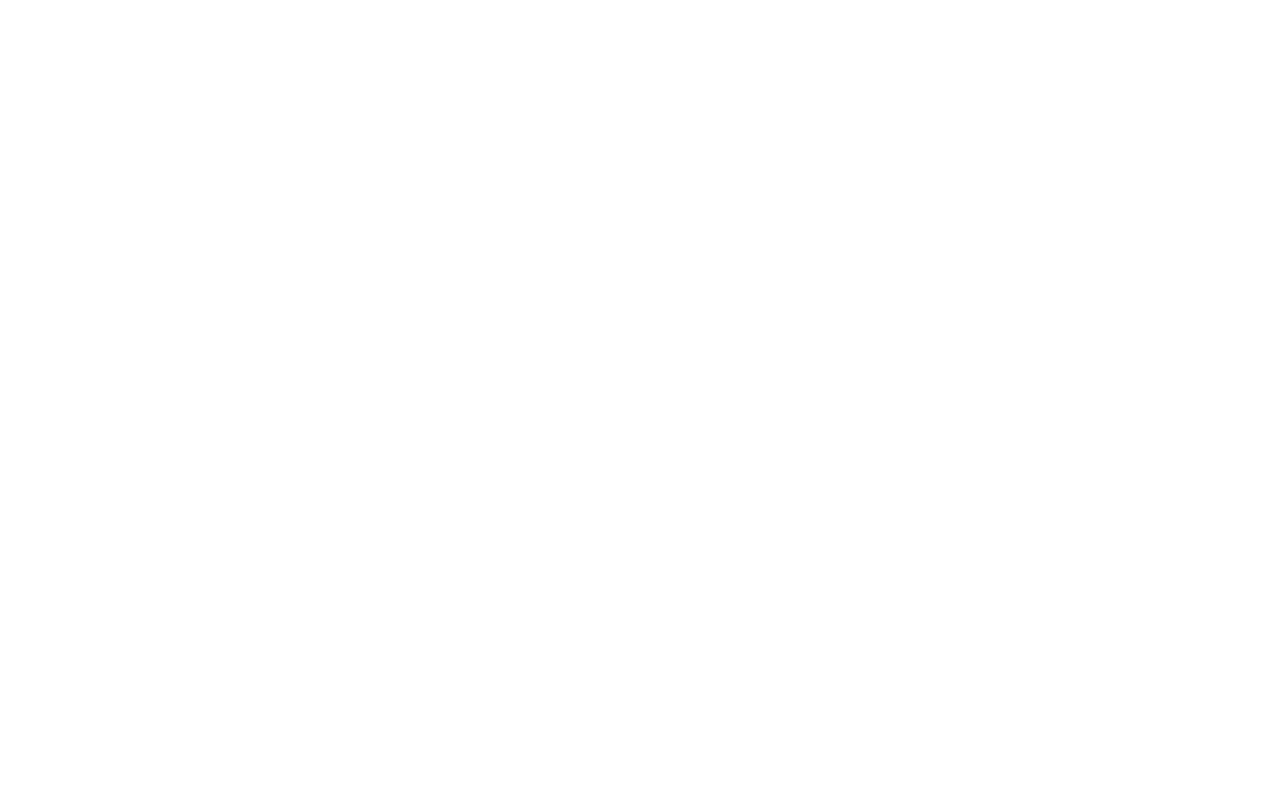
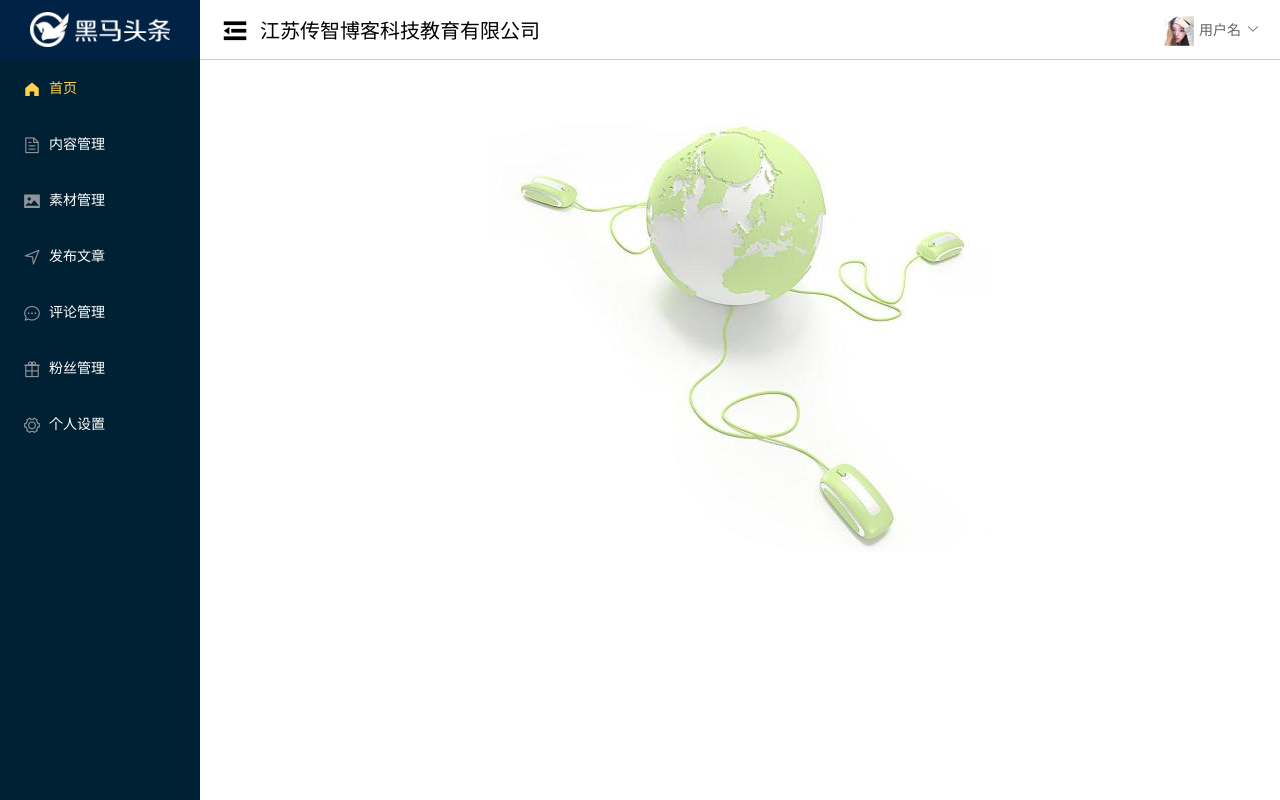
Before and after one commit to zhangliqi0423/heima-toutiao-pc, a Vue app: page /#/ in a window 1280 px wide. Built offline with nearby package versions, Linux system fonts and the light colour scheme.

Commit message:
首页部分功能

```diff
--- a/package.json
+++ b/package.json
@@ -3,7 +3,7 @@
   "version": "0.1.0",
   "private": true,
   "scripts": {
-    "serve": "vue-cli-service serve",
+    "serve": "vue-cli-service serve --open",
     "build": "vue-cli-service build",
     "lint": "vue-cli-service lint"
   },
--- /dev/null
+++ b/src/views/404/index.vue
@@ -0,0 +1,18 @@
+<template>
+  <div class="container-404"></div>
+</template>
+
+<script>
+export default {}
+</script>
+
+<style>
+.container-404 {
+  width: 100%;
+  height: 100%;
+  position: absolute;
+  left: 0;
+  top: 0;
+  background: url(../../assets/img/404.png) no-repeat center/cover;
+}
+</style>
--- /dev/null
+++ b/src/views/home/index.vue
@@ -0,0 +1,138 @@
+<template>
+  <el-container class="home-container">
+    <el-aside :width="isOpen? '200px':'64px'">
+      <!-- logo -->
+      <div class="logo" :class="{smallLogo:!isOpen}"></div>
+      <el-menu
+        default-active="/"
+        background-color="#002033"
+        text-color="#fff"
+        active-text-color="#ffd04b"
+        style="border-right:none"
+        :collapse="!isOpen"
+        :collapse-transition="false"
+        router
+      >
+        <el-menu-item index="/">
+          <i class="el-icon-s-home"></i>
+          <span slot="title">首页</span>
+        </el-menu-item>
+        <el-menu-item index="/article">
+          <i class="el-icon-document"></i>
+          <span slot="title">内容管理</span>
+        </el-menu-item>
+        <el-menu-item index="/image">
+          <i class="el-icon-picture"></i>
+          <span slot="title">素材管理</span>
+        </el-menu-item>
+        <el-menu-item index="/publish">
+          <i class="el-icon-position"></i>
+          <span slot="title">发布文章</span>
+        </el-menu-item>
+        <el-menu-item index="/comment">
+          <i class="el-icon-chat-dot-round"></i>
+          <span slot="title">评论管理</span>
+        </el-menu-item>
+        <el-menu-item index="/fans">
+          <i class="el-icon-present"></i>
+          <span slot="title">粉丝管理</span>
+        </el-menu-item>
+        <el-menu-item index="/setting">
+          <i class="el-icon-setting"></i>
+          <span slot="title">个人设置</span>
+        </el-menu-item>
+      </el-menu>
+    </el-aside>
+    <el-container>
+      <el-header>
+        <!-- 图标 -->
+        <span class="el-icon-s-fold icon" @click="toggleMenu"></span>
+        <!-- 文字 -->
+        <span class="text">江苏传智博客科技教育有限公司</span>
+        <!-- 下拉菜单组件 -->
+        <el-dropdown class="dropdown">
+          <span class="el-dropdown-link">
+            <img class="headIocn" src="../../assets/img/avatar.jpg" alt />
+            <span class="name">用户名</span>
+            <i class="el-icon-arrow-down el-icon--right"></i>
+          </span>
+          <el-dropdown-menu slot="dropdown">
+            <el-dropdown-item icon="el-icon-setting">个人设置</el-dropdown-item>
+            <el-dropdown-item icon="el-icon-unlock">退出登录</el-dropdown-item>
+          </el-dropdown-menu>
+        </el-dropdown>
+      </el-header>
+      <el-main>
+        <!-- 二级路由容器 -->
+        <router-view></router-view>
+      </el-main>
+    </el-container>
+  </el-container>
+</template>
+
+<script>
+export default {
+  data () {
+    return {
+      isOpen: true
+    }
+  },
+  methods: {
+    toggleMenu () {
+      this.isOpen = !this.isOpen
+    }
+  }
+}
+</script>
+
+<style scoped lang="less">
+.home-container {
+  width: 100%;
+  height: 100%;
+  position: absolute;
+  left: 0;
+  top: 0;
+  .el-aside {
+    background-color: #002033;
+    .logo {
+      width: 100%;
+      height: 60px;
+      background: #002244 url(../../assets/img/logo_admin.png) no-repeat center /
+        140px auto;
+    }
+    .smallLogo {
+      background-image: url(../../assets/img/logo_admin_01.png);
+      background-size: 32px auto;
+    }
+  }
+  .el-header {
+    border-bottom: 1px solid #ccc;
+    height: 60px;
+    line-height: 60px;
+    .icon {
+      font-size: 30px;
+      vertical-align: middle;
+    }
+    .text {
+      font-size: 20px;
+      margin-left: 10px;
+      vertical-align: middle;
+    }
+    .dropdown {
+      float: right;
+      .headIocn {
+        width: 30px;
+        height: 30px;
+        vertical-align: middle;
+        border: none;
+      }
+      .name {
+        font-size: 700;
+        vertical-align: middle;
+        margin-left: 5px;
+        border: none;
+      }
+    }
+  }
+}
+</style>
--- a/src/views/login/index.vue
+++ b/src/views/login/index.vue
@@ -8,14 +8,14 @@
       <!-- el-form 表单容器 -->
       <!-- ref="form" ref作用获取被标记的 dom元素|组件实例  -->
       <!-- :model="form" 属性绑定 表单的数据对象-->
-      <el-form :model="LoginForm" :rules="loginRules" ref="loginForm">
+      <el-form :model="loginForm" :rules="loginRules" ref="loginForm">
         <el-form-item prop="mobile">
           <!-- 表单元素 -->
-          <el-input v-model="LoginForm.mobile" placeholder="请输入手机号"></el-input>
+          <el-input v-model="loginForm.mobile" placeholder="请输入手机号"></el-input>
         </el-form-item>
         <el-form-item prop="code">
           <el-input
-            v-model="LoginForm.code"
+            v-model="loginForm.code"
             placeholder="请输入验证码"
             style="width:240px;margin-right:8px;"
           ></el-input>
@@ -47,9 +47,9 @@
     }
 
     return {
-      LoginForm: {
-        mobile: '',
-        code: ''
+      loginForm: {
+        mobile: '13613613666',
+        code: '246810'
       },
       loginRules: {
         mobile: [
@@ -76,6 +76,8 @@
             .post('authorizations', this.loginForm)
             .then(res => {
               // 成功以后跳转
+              // 保存用户信息
+
               this.$router.push('/')
             })
             .catch(() => {
--- /dev/null
+++ b/src/views/welcome/index.vue
@@ -0,0 +1,16 @@
+<template>
+  <div class="container">
+    <img src="../../assets/img/welcome.jpg" alt />
+  </div>
+</template>
+
+<script>
+export default {}
+</script>
+
+<style scoped lang='less'>
+img {
+  display: block;
+  margin: 0 auto;
+}
+</style>
```
Also changed, not shown: src/router/index.js (+15 -1 lines).
